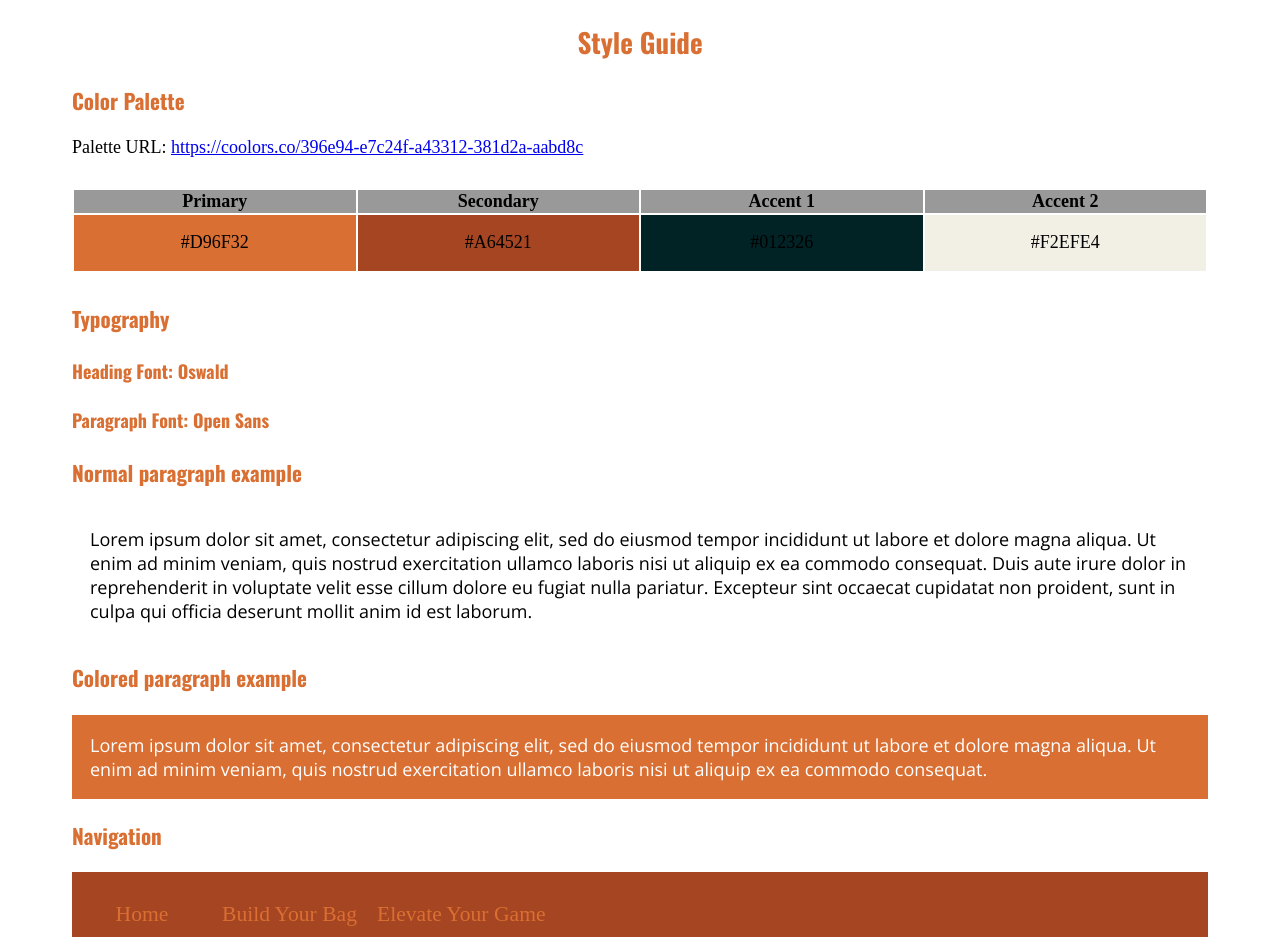
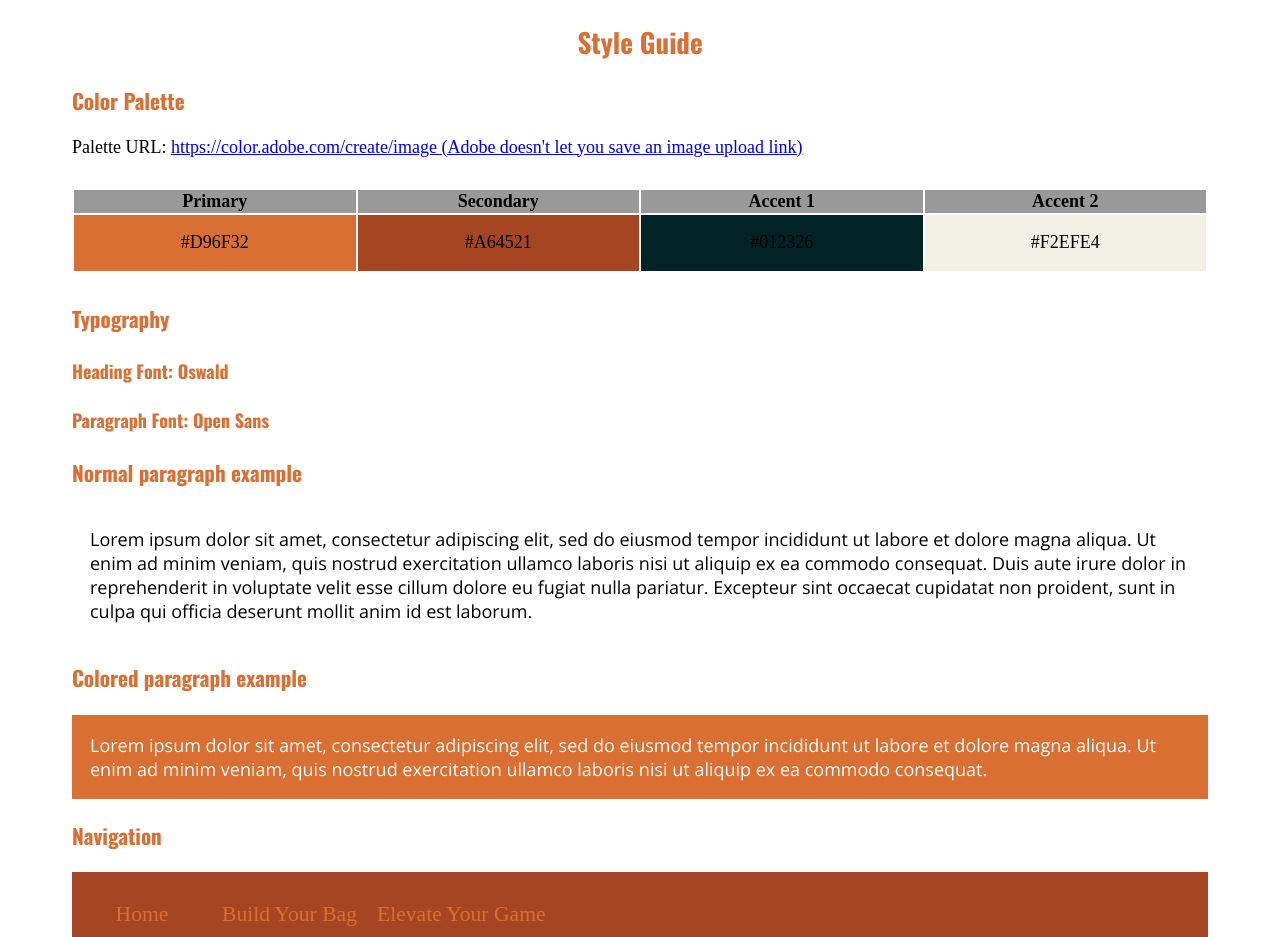
Before and after one commit to CarterJSmith/WDD131-mission-statement, a plain HTML site: page disc-golf/site-plan.html in a window 1280 px wide. Shown: the part 2260-3197 px from the top of the page. Drawn offline with nearby package versions, Linux system fonts and the light colour scheme; a web font is replaced by a local one.

Commit message:
Fixed colorpallet link

```diff
--- a/disc-golf/site-plan.html
+++ b/disc-golf/site-plan.html
@@ -46,9 +46,9 @@
 			<!-- Copy and paste the URL to your finished palette below Make sure to paste it into both spots -->
 			Palette URL:
 			<a
-				href="https://coolors.co/396e94-e7c24f-a43312-381d2a-aabd8c"
+				href="images/color-pallet.png"
 				target="_blank"
-				>https://coolors.co/396e94-e7c24f-a43312-381d2a-aabd8c</a
+				>https://color.adobe.com/create/image (Adobe doesn't let you save an image upload link)</a
 			>
 
 			<table class="colors">
```
Also changed, not shown: disc-golf/images/color-pallet.png (added).
